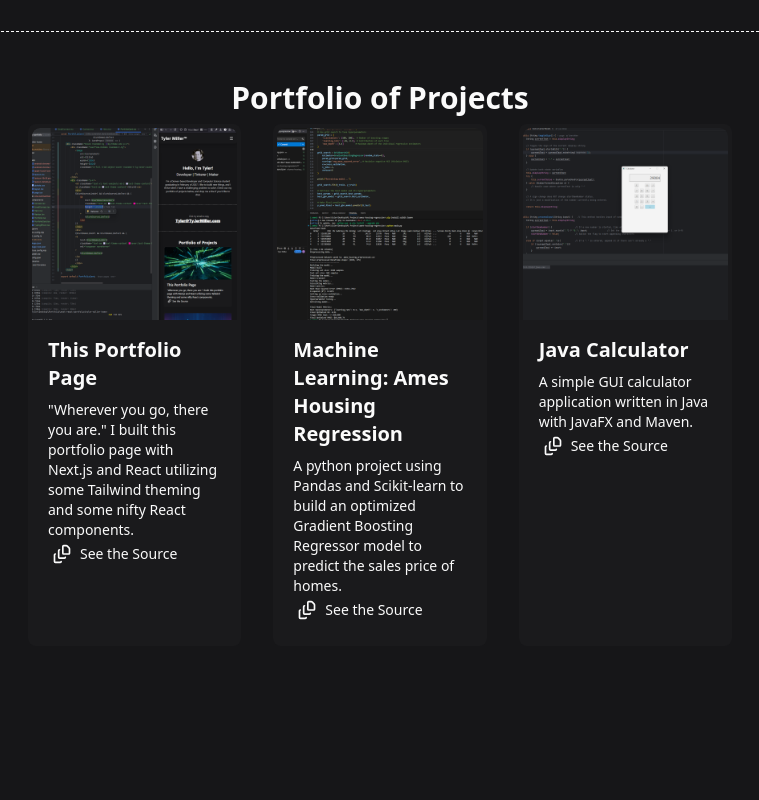
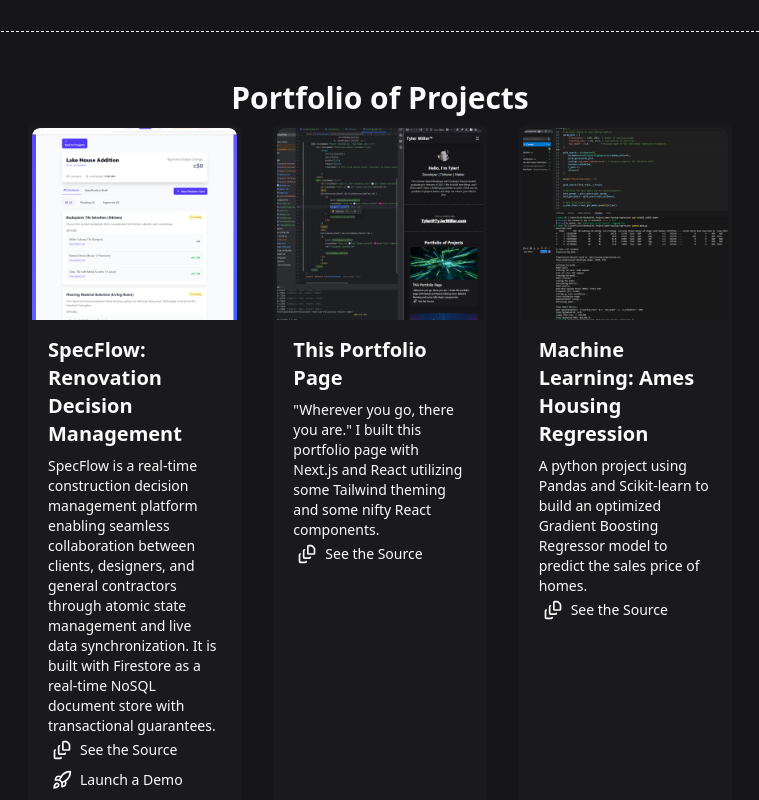
Before and after one commit to tmiller1990/next-react-portfolio, a Next.js app: page / in a window 1280 px wide. Shown: the part 420-1220 px from the top of the page, without its empty margins (260-1019 px from the left). Before the commit the page ends 1146 px from the top, so only its background shows below. Built offline with nearby package versions, Linux system fonts and the light colour scheme.

Commit message:
Added SpecFlow to the portfolio

```diff
--- a/src/components/Portfolio.tsx
+++ b/src/components/Portfolio.tsx
@@ -3,6 +3,24 @@ import React from "react";
 import {Rocket, FileStack} from 'lucide-react';
 
 const projects = [
+    {
+        title: "SpecFlow: Renovation Decision Management",
+        screenshot: "/images/portfolio/fourth-project.png",
+        blurb: "SpecFlow is a real-time construction decision management platform enabling seamless collaboration between clients, designers, and general contractors through atomic state management and live data synchronization. It is built with Firestore as a real-time NoSQL document store with transactional guarantees.",
+        blurbSourceLinkText: (
+            <>
+                <FileStack className="w-5 h-5 mr-1" />See the Source
+            </>
+        ),
+        blurbSourceLinkUrl: "https://github.com/tmiller1990/SpecFlow/",
+        blurbDemoLinkText: (
+            <>
+                <Rocket className="w-5 h-5 mr-1" />Launch a Demo
+            </>
+        ),
+        blurbDemoLinkUrl: "/SpecFlow/",
+    },
+
     {
         title: "This Portfolio Page",
         screenshot: "/images/portfolio/first-project.png",
```
Also changed, not shown: public/images/portfolio/fourth-project.png.
